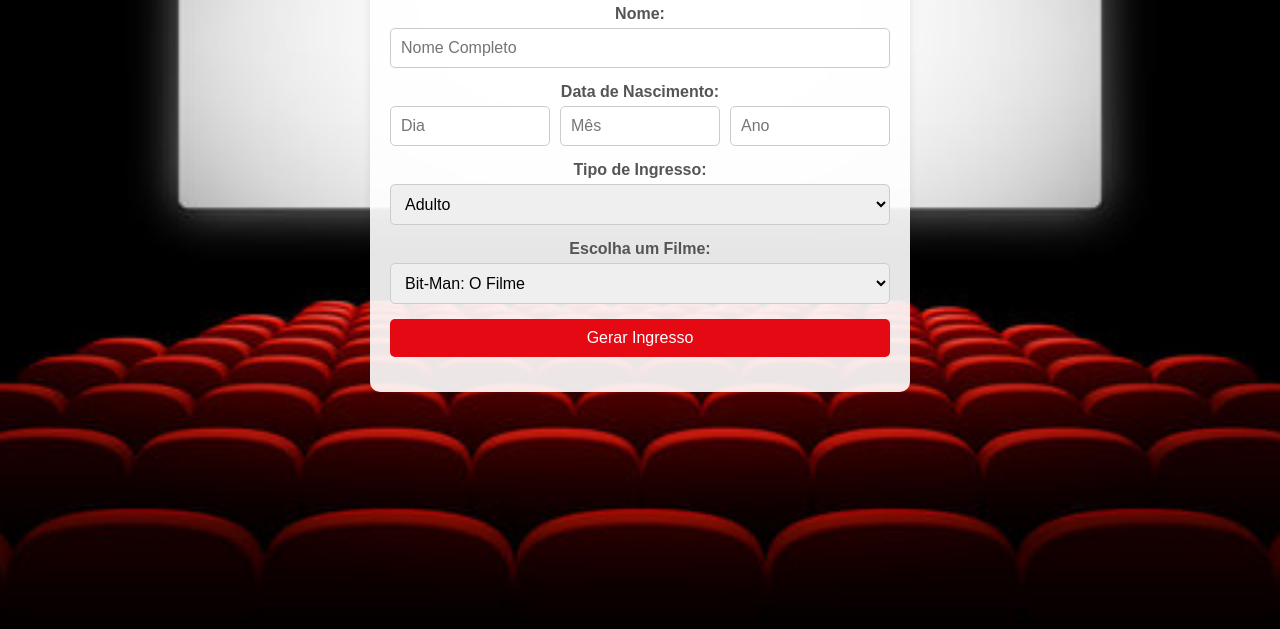
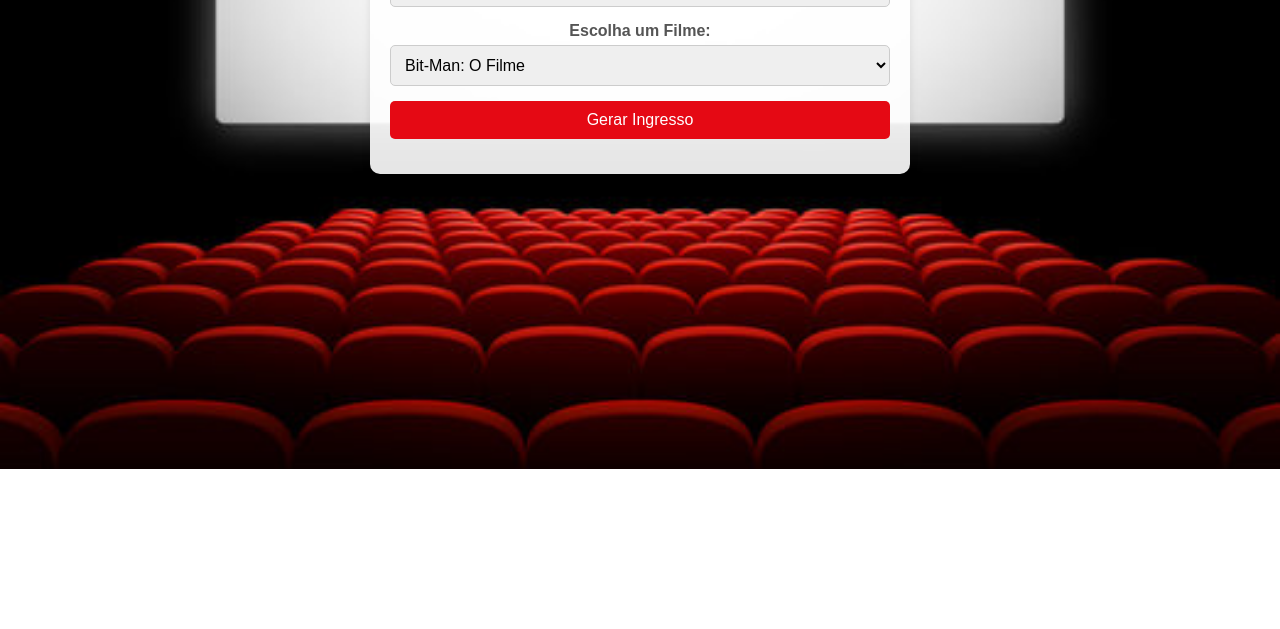
Before and after one commit to JVCarv41/Ticket-Generator, a plain HTML site: page index.html in a window 1280 px wide. Shown: the part 331-960 px from the top of the page. After the commit the page ends 800 px from the top, so only its background shows below. Drawn offline with Linux system fonts and the light colour scheme.

Commit message:
Update styles.css
Fixed bug where generating ticket would break the screen

```diff
--- a/styles.css
+++ b/styles.css
@@ -5,14 +5,14 @@ body {
   padding: 0;
   display: flex;
   justify-content: center;
-  align-items: center;
-  height: 120vh;
+  align-items: flex-start; /* Align items to the top */
+  min-height: 100vh; /* Use min-height instead of height */
   background-image: url('Assets/Images/cinema-background_2.png');
   background-size: cover;
   background-position: center;
+  overflow-y: auto; /* Enable vertical scrolling */
 }
 
-/* Estilos para o container principal */
 .container {
   background: rgba(255, 255, 255, 0.9);
   padding: 20px;
@@ -20,6 +20,7 @@ body {
   box-shadow: 0 4px 8px rgba(0, 0, 0, 0.1);
   width: 500px;
   text-align: center;
+  margin: 20px 0; /* Add margin to prevent content from touching the edges */
 }
 
 /* Estilos para o título */
```
